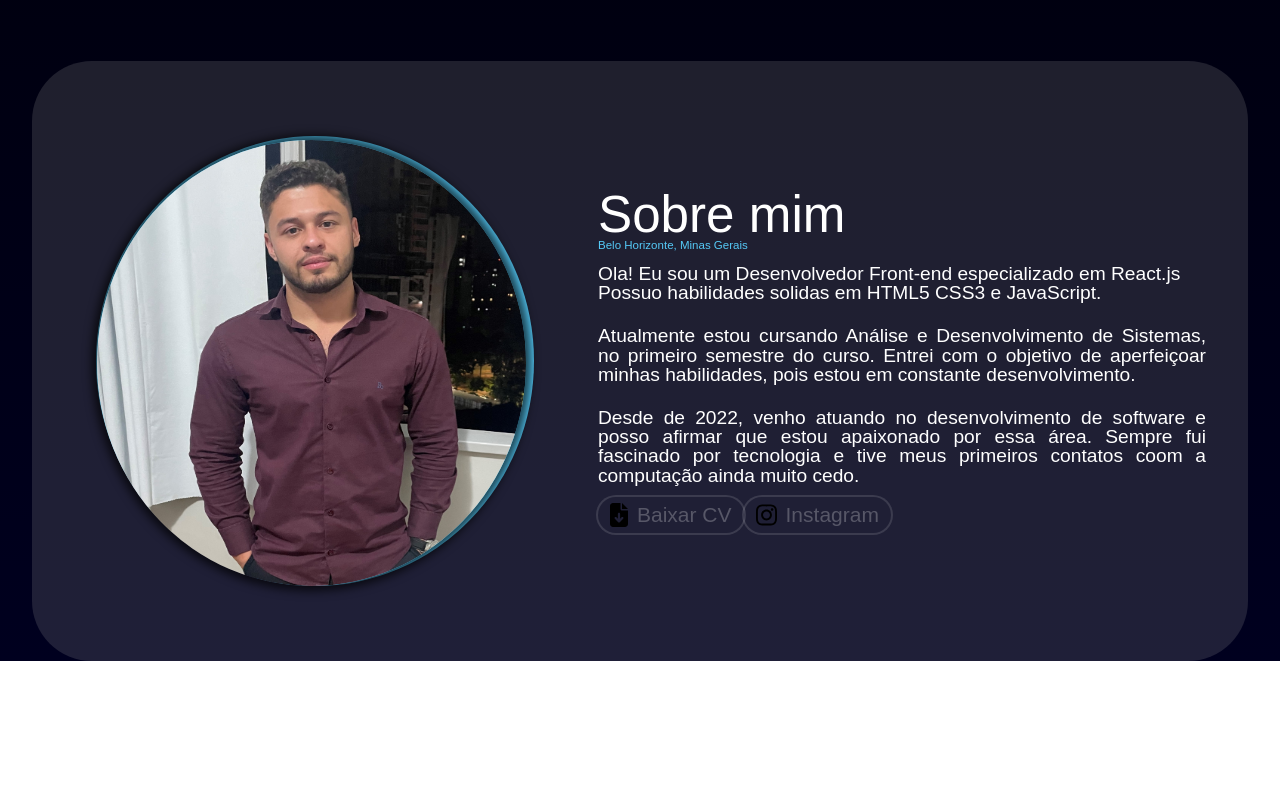
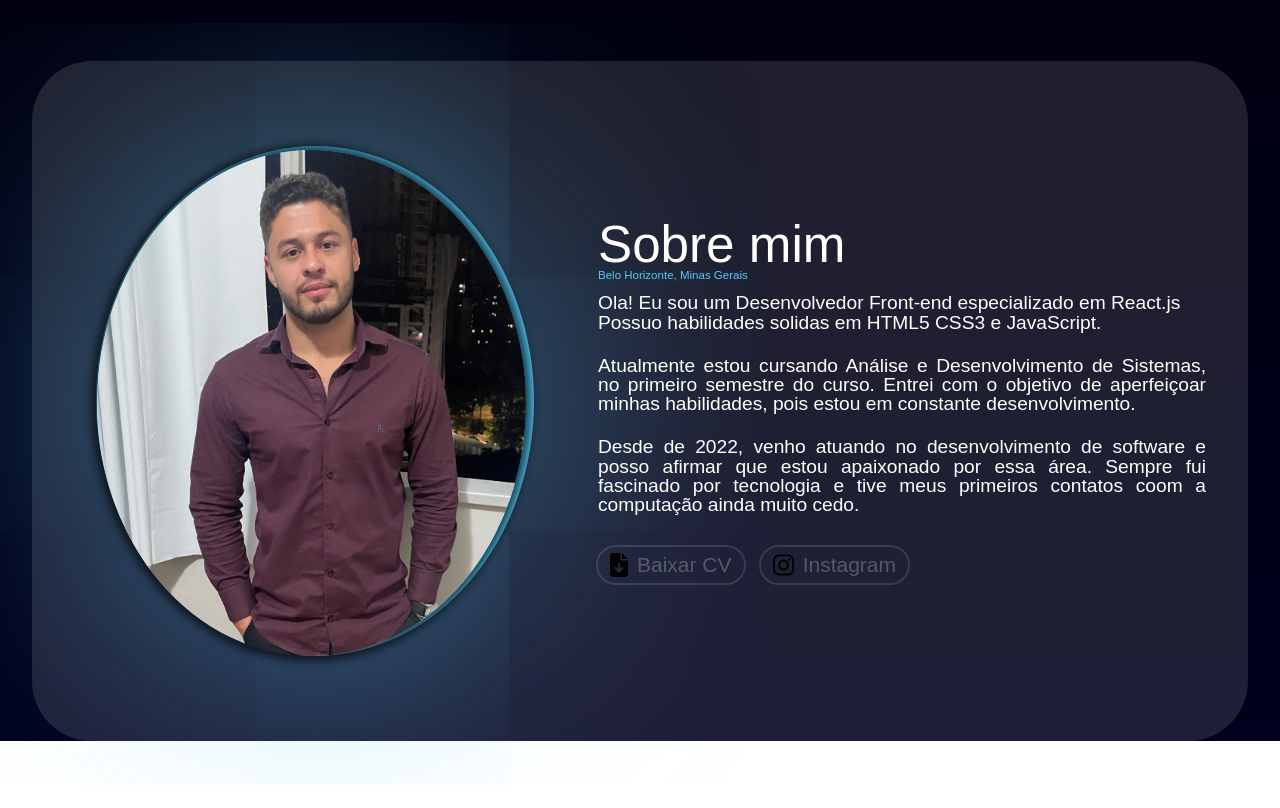
Before and after one commit to Ian-Alemida/devfollio, a React (Create React App) app: page / in a window 1280 px wide. Shown: the part 740-1548 px from the top of the page. Built offline with nearby package versions, Linux system fonts and the light colour scheme.

Commit message:
finish about

```diff
--- a/src/Components/About/About.jsx
+++ b/src/Components/About/About.jsx
@@ -10,7 +10,7 @@ function About () {
     return (
         <div className="content-about">
             <div className='content-about-img'>
-                <Card children1={<img src={perfil} alt="" />} children2={<img src={perfil2} alt="" />}></Card>
+                <Card children1={<img src={perfil} alt="Uma foto minha" />} children2={<img src={perfil2} alt="PixelArt de um homem em seu computador" />}></Card>
             </div>
             <div className='content-about-text'>
                 <h2>Sobre mim</h2>
@@ -18,7 +18,7 @@ function About () {
                 <p>Ola! Eu sou um Desenvolvedor Front-end especializado  em React.js <br /> Possuo habilidades solidas em HTML5 CSS3 e JavaScript.</p>
                 <p>Atualmente estou  cursando Análise e Desenvolvimento de Sistemas, no primeiro semestre do curso. Entrei com o objetivo de aperfeiçoar minhas habilidades, pois estou em constante desenvolvimento.</p>
                 <p>Desde de 2022, venho atuando no desenvolvimento de software e posso afirmar que estou apaixonado por essa  área. Sempre fui fascinado  por tecnologia e tive meus primeiros contatos coom a computação ainda muito cedo.</p>
-                <div>
+                <div className='content-button'>
                     <Botao icon={iconDownload} text={'Baixar CV'}></Botao>
                     <Botao icon={instagramIcon} text={'Instagram'}></Botao>
                 </div>
--- a/src/Components/About/about.css
+++ b/src/Components/About/about.css
@@ -1,6 +1,6 @@
 .content-about{
     width: 95vw;
-    height: 75vh;
+    height: 85vh;
     display: flex;
     flex-direction: row;
     justify-content: space-between;
@@ -17,6 +17,7 @@
     margin: auto ;
     background-color: #55c9f6;
     border-radius: 50%;
+    box-shadow: 0 0 500px #55c9f699
 }
 
 .content-about-img img{
```
